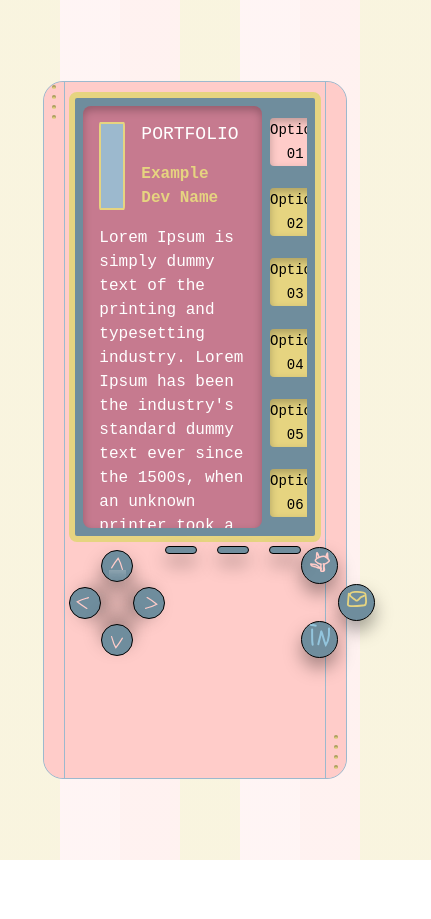
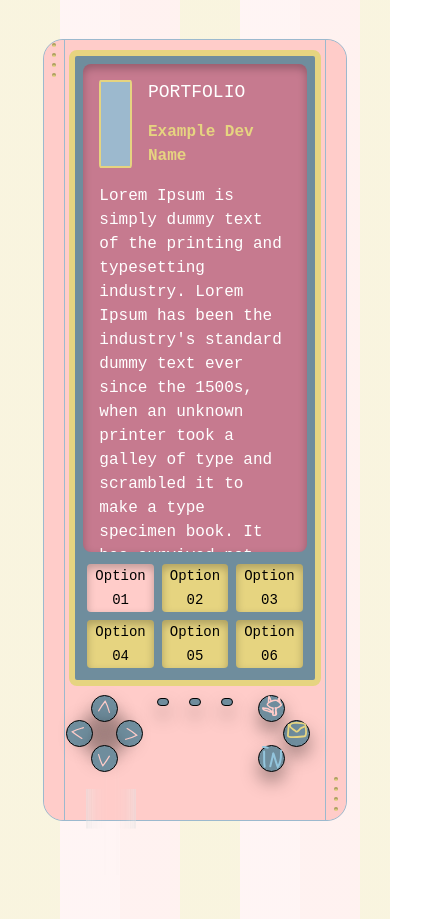
Before and after one commit to larissealves/portfolio-web, a plain HTML site: page index.html in a window 390 px wide. Shown: the whole page, 431 px wide, since content can reach past the window. Before the commit the page ends 860 px from the top, so only its background shows below. Drawn offline with Linux system fonts and the light colour scheme; files whose address does not match are found by name.

Commit message:
´refactor(css):´ organize mobile media query

```diff
--- /dev/null
+++ b/css/mobile.css
@@ -0,0 +1,57 @@
+@media (max-width: 768px) {
+
+    :root {
+        --cell: 20px;
+    }
+
+    .main-content {
+        height: 90vh;
+    }
+
+    .screen {
+        gap: 8px;
+        margin-bottom: 8px;
+        height: 80%;
+        flex-direction: column;
+    }
+
+    .screen-menu {
+        max-width: max-content;
+    }
+
+    .screen-view {
+        width: auto;
+        flex: 2;
+    }
+
+    .screen-menu >.item {
+        flex: 25%;
+        margin: 4px;
+    }
+
+    .scene {
+        grid: repeat(3, var(--cell)) / repeat(3, var(--cell));
+        width: calc(var(--cell) * 5);
+        height: calc(var(--cell) * 11);
+        gap: 5px;
+    }
+
+    .fake-buttons .item {
+        width: 10px;
+        height: 6px;
+    }
+
+    .dot,
+    .share-buttons .dot {
+        width: 25px;
+        height: 25px;
+    }
+
+    .arrow-buttons .scene .dot.top,
+    .arrow-buttons .scene .dot.bottom {
+        cursor: none;
+        background-color: var(--c-gray);
+        border: 1px solid var(--c-gray);
+    }
+
+}
--- a/main-css.css
+++ b/main-css.css
@@ -1,4 +1,6 @@
 @import "./css/content.css";
 @import "./css//style.css";
 
-@import "./css/tooltip.css"
+@import "./css/tooltip.css";
+
+@import "./css/mobile.css";
```
